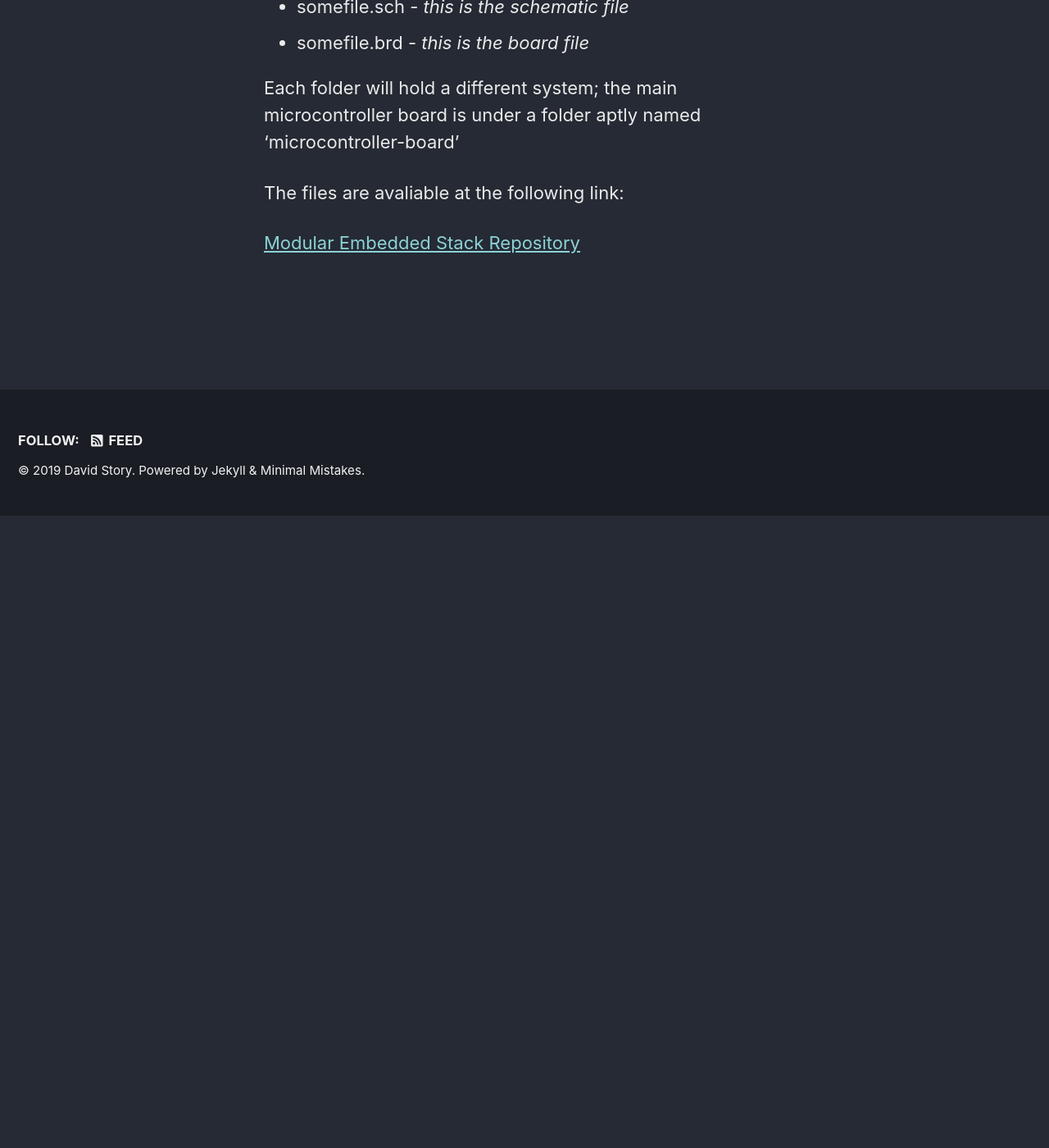
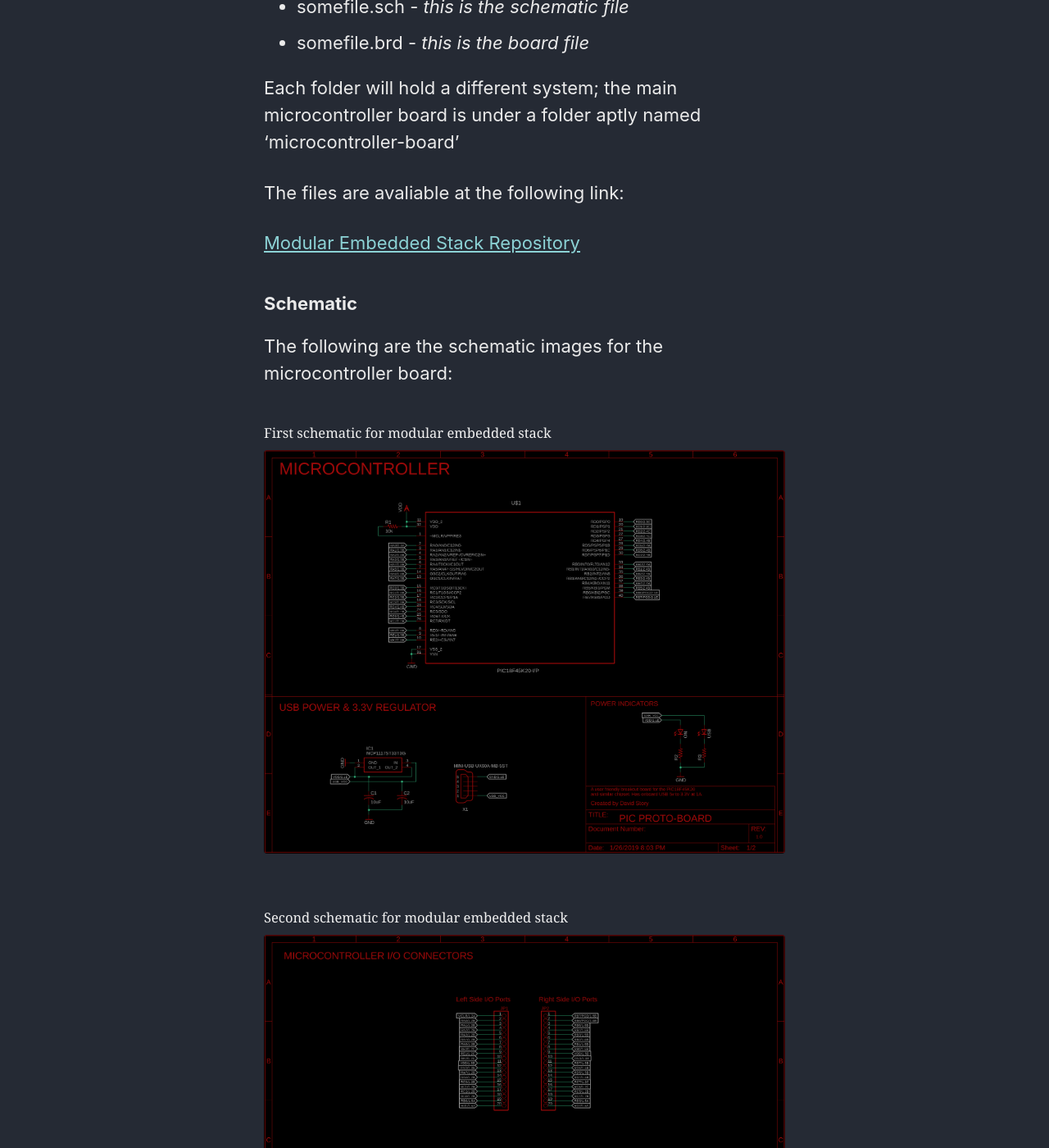
Before and after one commit to david-story/david-story.github.io, a Jekyll site: the page built from _pages/projects-embeddedstack.md, in a window 1280 px wide and 1400 px high, scrolled down 1630 px. Shown: the whole window at 82% size. Built offline with Jekyll 4.4.1, drawn with Linux system fonts in a browser that asks for light colours; cached includes are drawn as plain includes; nearby versions of some CDN libraries; before the commit the page ends 2260 px from its top, so only the background shows below that; some of the changed text lies outside the part shown.

Commit message:
Added board and schematic images to projects

```diff
--- a/_pages/projects-embeddedstack.md
+++ b/_pages/projects-embeddedstack.md
@@ -47,3 +47,26 @@
 The files are avaliable at the following link:
 
 <a href="https://github.com/david-story/modular-embedded-stack">Modular Embedded Stack Repository </a>
+
+### Schematic ###
+
+The following are the schematic images for the microcontroller board:
+
+<figure class="one">
+	<figcaption>First schematic for modular embedded stack</figcaption>
+    <a href="/assets/images/project-microcontroller-schem1.png"><img src="/assets/images/project-microcontroller-schem1.png"></a>
+</figure>
+
+<figure class="one">
+	<figcaption>Second schematic for modular embedded stack</figcaption>
+    <a href="/assets/images/project-microcontroller-schem2.png"><img src="/assets/images/project-microcontroller-schem2.png"></a>
+</figure>
+
+### Board ###
+
+The following is the board file with all layers for the modular embedded stack:
+
+<figure class="one">
+	<figcaption>Modular Embedded Stack Board</figcaption>
+    <a href="/assets/images/project-microcontroller-board.png"><img src="/assets/images/project-microcontroller-board.png"></a>
+</figure>
```
Also changed, not shown: assets/images/project-microcontroller-board.png (added), assets/images/project-microcontroller-schem1.png (added), assets/images/project-microcontroller-schem2.png (added).
